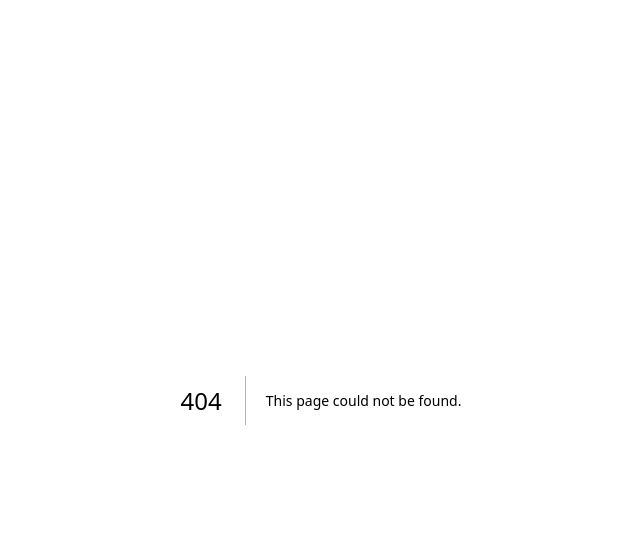
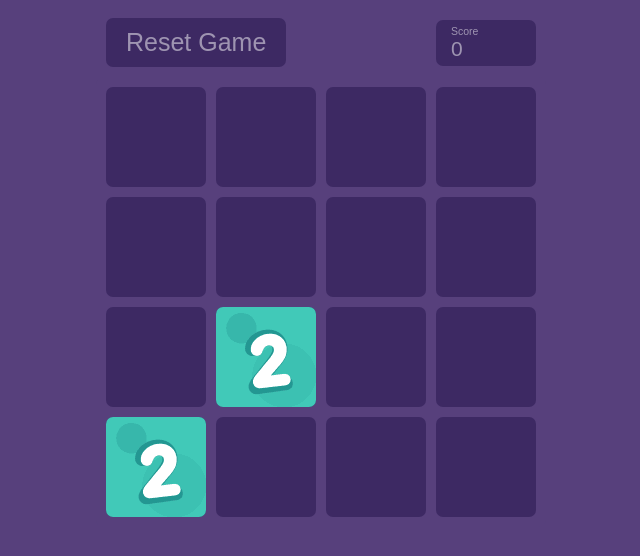
Before and after one commit to Caknoooo/2048_Game_With_Animation, a Next.js app: page /components/Board in a window 1280 px wide. Before the commit this address had no page. Shown: the top 556 px of the page, without its empty margins (319-959 px from the left). Built offline with nearby package versions, Linux system fonts and the light colour scheme.

Commit message:
feat: add all components and logic the game

```diff
--- /dev/null
+++ b/src/pages/components/Board.tsx
@@ -0,0 +1,63 @@
+import React, { useState } from 'react'
+import {Board} from '../helper';
+import Cell from './Cell';
+import Tile from './Tile';
+import useEvent from '../helper/useEvent';
+import GameOverlay from './GameOverlay';
+
+const BoardView = () => {
+  const [board, setBoard] = useState(new Board());
+
+  const resetGame = () => {
+    setBoard(new Board());
+  }
+
+  const handleKeyDown = (event: any) => {
+    if (board.hasWon()) {
+      return;
+    }
+    if (event.keyCode >= 37 && event.keyCode <= 40) {
+      let direction = event.keyCode - 37;
+      let boardClone = Object.assign(Object.create(Object.getPrototypeOf(board)), board);
+      let newBoard = boardClone.move(direction);
+      setBoard(newBoard);
+    }
+  }
+
+  useEvent("keydown", handleKeyDown);
+
+  // Cells
+  const cells = board.cells.map((row: any, rowIndex: number) => {
+    return (
+      <div key={rowIndex}>
+        {row.map((col: any, colIndex: number) => {
+          return <Cell key={colIndex * board.size + colIndex} />
+        })}
+      </div>
+    )
+  })
+
+  // tiles
+  const tiles = board.tiles.filter((tile) => tile.value !== 0).map((tile, index) => {
+    return <Tile key={index} tile={tile}/>
+  })
+
+  return (
+    <div>
+      <div className="details-box">
+        <div className='resetButton' onClick={resetGame}>Reset Game</div>
+        <div className='score-box'>
+          <div className='score-header'>Score</div>
+          <div>{board.score}</div>
+        </div>
+      </div>
+      <div className="board">
+        {cells}
+        {tiles}
+        <GameOverlay onRestart={resetGame} board={board} />
+      </div>
+    </div>
+  );
+}
+
+export default BoardView;
--- /dev/null
+++ b/src/pages/components/Cell.tsx
@@ -0,0 +1,11 @@
+import React from 'react'
+
+const Cell = () => {
+  return (
+    <div className='cell'>
+
+    </div>
+  )
+}
+
+export default Cell
--- /dev/null
+++ b/src/pages/components/GameOverlay.tsx
@@ -0,0 +1,29 @@
+import React from 'react'
+import Image from 'next/image'
+import TryAgainLogo from '../../../public/Assets/try-again.gif';
+
+type game = {
+  onRestart: any;
+  board: any;
+}
+
+const GameOverlay = ({onRestart, board}: game) => {
+  if (board.hasWon()) {
+    return (
+      <div className="tile2048"></div>
+    )
+  }
+  else if (board.hasLost()) {
+    return (
+      <div className="gameOver" onClick={onRestart}>
+        <Image src={TryAgainLogo} alt='try-again' width={450} height={450} style={{cursor: 'pointer'}} />
+      </div>
+    )
+  }
+
+  return (
+    null
+  );
+}
+
+export default GameOverlay
--- /dev/null
+++ b/src/pages/components/Tile.tsx
@@ -0,0 +1,42 @@
+import React from 'react'
+
+type tiles = {
+  tile: any;
+}
+
+const Tile = ({tile}: tiles) => {
+  // 1. tile
+  // 2. tile#
+  // 3. position_#_#
+  // 4. row_from_#_to_#
+  // 5. col_from_#_to_#
+  // 6. isMoving
+  // 7. new
+  // 8. Merged
+  let classArray = ['tile'];
+  classArray.push('tile' + tile.value);
+  if (!tile.mergedInto) {
+    classArray.push(`position_${tile.row}_${tile.column}`);
+  }
+  if (tile.mergedInto) {
+    classArray.push('merged');
+  }
+  if (tile.isNew()) {
+    classArray.push('new');
+  }
+  if (tile.hasMoved()) {
+    classArray.push(`row_from_${tile.fromRow()}_to_${tile.toRow()}`);
+    classArray.push(`column_from_${tile.fromColumn()}_to_${tile.toColumn()}`);
+    classArray.push('isMoving');
+  }
+
+  classArray.push(`tile${tile.value}`);
+
+  let classes = classArray.join(' ');
+
+  return (
+    <span className={classes}></span>
+  )
+}
+
+export default Tile
```
